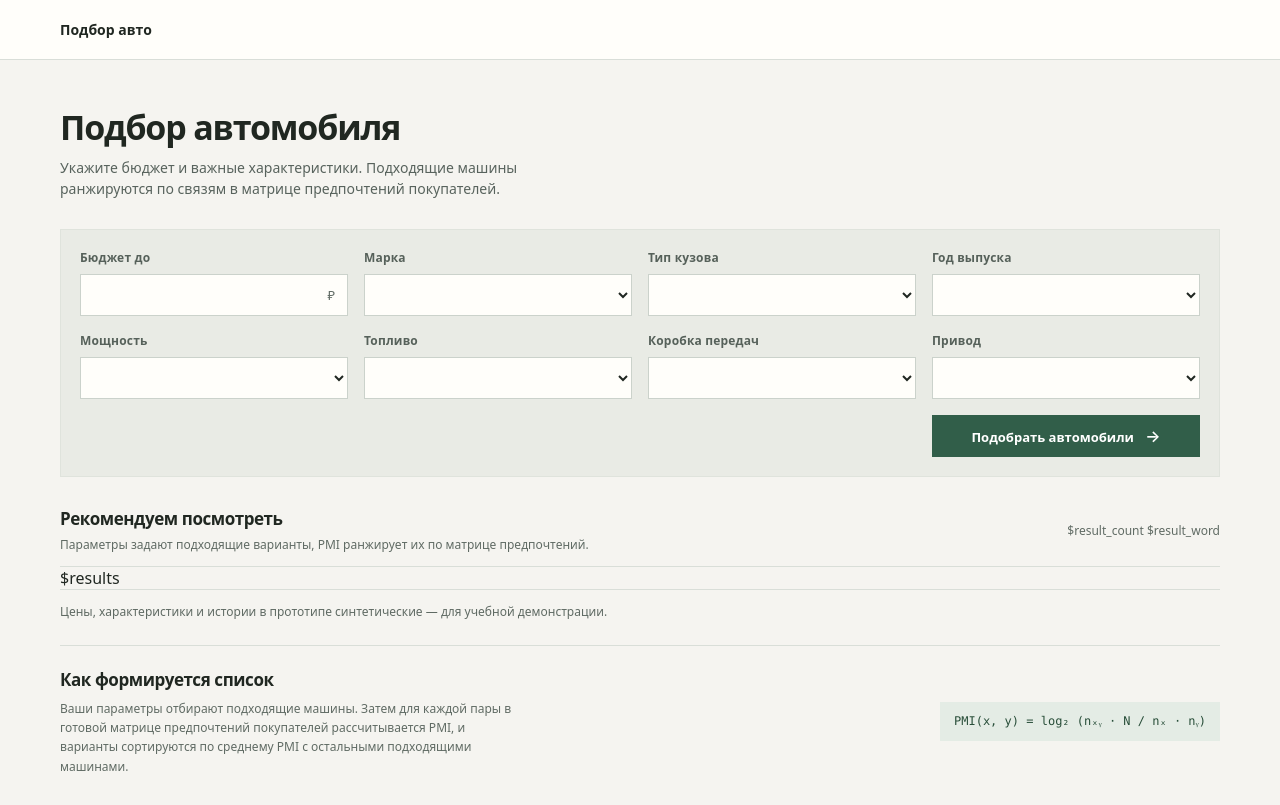
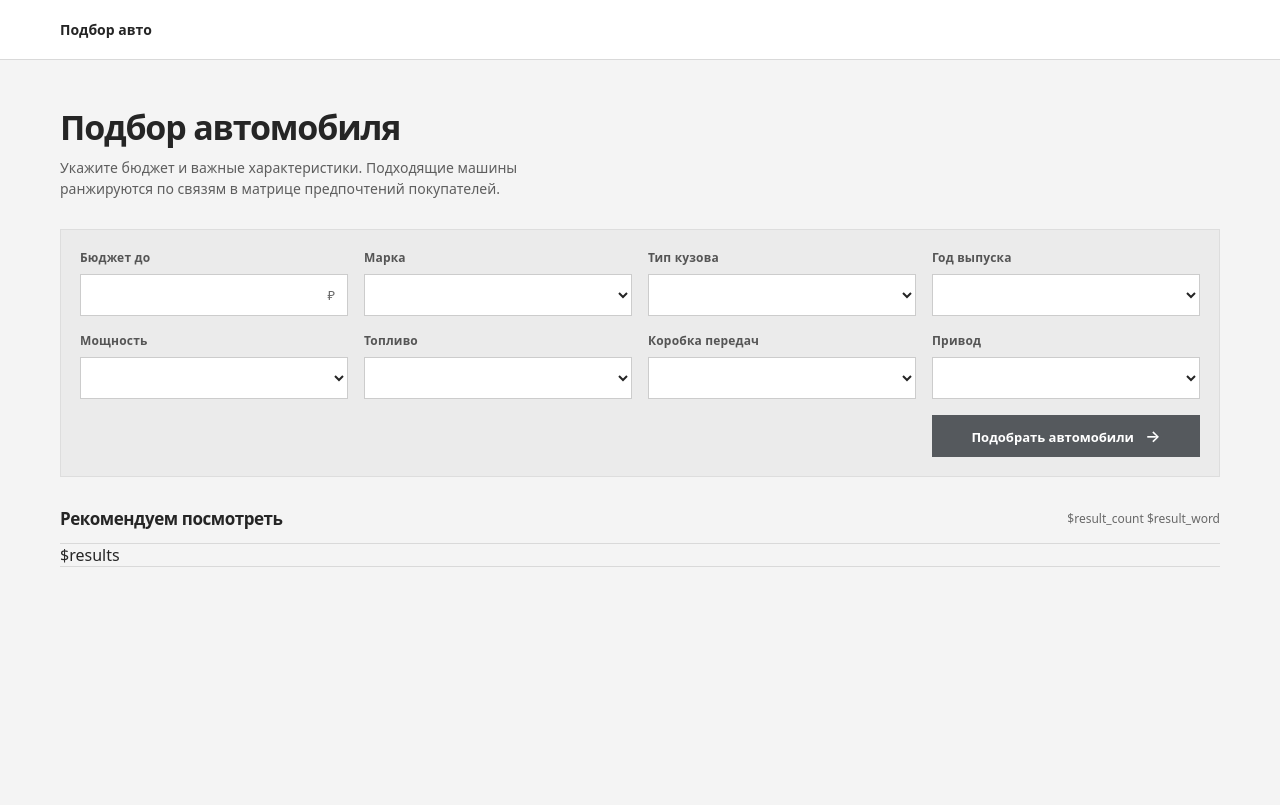
Before and after one commit to nopy4ik/recSys, a Python web app: template templates/index.html in a window 1280 px wide. After the commit the page ends 567 px from the top, so only its background shows below. Run offline with Jinja, Linux system fonts and the light colour scheme; the template is opened without the code that fills it, so the values that code supplies are empty.

Commit message:
Remove methodology copy and use grayscale palette

```diff
--- a/static/style.css
+++ b/static/style.css
@@ -1,12 +1,12 @@
 :root {
   color-scheme: light;
-  --paper: #f5f4f0;
-  --surface: #fffefa;
-  --ink: #202721;
-  --muted: #606b64;
-  --line: #d9ded8;
-  --accent: #315e49;
-  --accent-soft: #e4ece5;
+  --paper: #f4f4f4;
+  --surface: #ffffff;
+  --ink: #252525;
+  --muted: #686868;
+  --line: #d9d9d9;
+  --accent: #55595d;
+  --accent-soft: #e8e8e8;
   --sans: system-ui, -apple-system, BlinkMacSystemFont, "Segoe UI", sans-serif;
   font-family: var(--sans);
   color: var(--ink);
@@ -17,10 +17,10 @@
 
 * { box-sizing: border-box; }
 body { margin: 0; min-width: 320px; }
-::selection { background: #c8d9ca; color: #17251d; }
+::selection { background: #d5d5d5; color: #202020; }
 button, input, select { font: inherit; }
 button, a, input, select { -webkit-tap-highlight-color: transparent; }
-:focus-visible { outline: 3px solid #799b83; outline-offset: 3px; }
+:focus-visible { outline: 3px solid #85898d; outline-offset: 3px; }
 
 .topbar {
   height: 60px; padding: 0 max(28px, calc((100vw - 1160px) / 2));
@@ -32,48 +32,44 @@ button, a, input, select { -webkit-tap-highlight-color: transparent; }
 main { width: min(1160px, calc(100% - 56px)); margin: 0 auto; }
 .intro { display: flex; justify-content: space-between; align-items: end; padding: 48px 0 30px; }
 h1 { margin: 0; font-size: 34px; line-height: 1.15; letter-spacing: -.035em; font-weight: 620; }
-.lede { max-width: 62ch; margin: 10px 0 0; color: #58635d; font-size: 14px; line-height: 1.5; }
+.lede { max-width: 62ch; margin: 10px 0 0; color: #5e5e5e; font-size: 14px; line-height: 1.5; }
 
-.filters { display: grid; grid-template-columns: repeat(4, minmax(0, 1fr)); gap: 16px; align-items: end; padding: 19px; background: #e9ebe5; border: 1px solid #dfe3dc; }
+.filters { display: grid; grid-template-columns: repeat(4, minmax(0, 1fr)); gap: 16px; align-items: end; padding: 19px; background: #ebebeb; border: 1px solid #dddddd; }
 .field { display: grid; gap: 8px; min-width: 0; }
-.field > span:first-child { color: #56615a; font-size: 12px; font-weight: 650; letter-spacing: .015em; }
-.field select, .input-unit { width: 100%; height: 42px; border: 1px solid #cbd2cb; background: var(--surface); color: var(--ink); }
+.field > span:first-child { color: #555555; font-size: 12px; font-weight: 650; letter-spacing: .015em; }
+.field select, .input-unit { width: 100%; height: 42px; border: 1px solid #cccccc; background: var(--surface); color: var(--ink); }
 .field select { padding: 0 34px 0 12px; border-radius: 0; }
 .input-unit { display: flex; align-items: center; padding-right: 12px; }
 .input-unit input { width: 100%; min-width: 0; padding: 0 10px 0 12px; border: 0; outline: 0; color: var(--ink); background: transparent; }
 .input-unit > span { color: var(--muted); font-size: 13px; }
-.input-unit:focus-within, .field select:focus-visible { outline: 3px solid #799b83; outline-offset: 2px; }
+.input-unit:focus-within, .field select:focus-visible { outline: 3px solid #85898d; outline-offset: 2px; }
 .filters button { grid-column: 4; height: 42px; padding: 0 17px; border: 0; background: var(--accent); color: white; cursor: pointer; font-size: 13px; font-weight: 600; transition: background .16s ease; }
 .filters button span { margin-left: 8px; font-size: 16px; }
-.filters button:hover { background: #254c39; }
-.filters button:active { background: #1c3e2e; }
+.filters button:hover { background: #414548; }
+.filters button:active { background: #34383b; }
 
 .recommendations { padding: 30px 0 24px; }
 .section-head { display: flex; justify-content: space-between; align-items: baseline; gap: 12px; border-bottom: 1px solid var(--line); padding-bottom: 13px; }
-.section-head h2, .methodology h2 { margin: 0; font-size: 17px; font-weight: 650; letter-spacing: -.025em; }
+.section-head h2 { margin: 0; font-size: 17px; font-weight: 650; letter-spacing: -.025em; }
 .section-head > span, .result-count { color: var(--muted); font-size: 12px; white-space: nowrap; }
 .results-head { align-items: center; }
 .results-head p { margin: 6px 0 0; color: var(--muted); font-size: 12px; }
 .result-list { border-bottom: 1px solid var(--line); }
 .result-row { display: grid; grid-template-columns: 34px minmax(0, 1fr) 94px 112px; gap: 15px; align-items: center; min-height: 101px; border-bottom: 1px solid var(--line); }
 .result-row:last-child { border-bottom: 0; }
-.rank { align-self: start; padding-top: 22px; color: #69766e; font-size: 12px; font-variant-numeric: tabular-nums; }
+.rank { align-self: start; padding-top: 22px; color: #707070; font-size: 12px; font-variant-numeric: tabular-nums; }
 .car-main h3 { margin: 0; font-size: 15px; font-weight: 650; letter-spacing: -.02em; }
 .car-main p { margin: 5px 0 0; color: var(--muted); font-size: 12px; line-height: 1.45; }
-.car-main .reason { color: #38483d; font-size: 12px; }
+.car-main .reason { color: #424242; font-size: 12px; }
 .reason span { color: var(--muted); }
 .car-score { display: grid; justify-items: start; gap: 4px; }
 .car-score strong { color: var(--accent); font-size: 17px; font-weight: 650; font-variant-numeric: tabular-nums; }
 .car-score span { color: var(--muted); font-size: 12px; }
-.price { justify-self: end; color: #3d4941; font-size: 13px; font-weight: 600; font-variant-numeric: tabular-nums; }
-.data-note { margin: 13px 0 0; color: #5f6a63; font-size: 12px; line-height: 1.5; }
+.price { justify-self: end; color: #414141; font-size: 13px; font-weight: 600; font-variant-numeric: tabular-nums; }
 .empty { padding: 42px 12px; text-align: center; color: var(--muted); }
 .empty strong { color: var(--ink); font-size: 14px; }
 .empty p { margin: 8px 0 0; font-size: 12px; }
 
-.methodology { display: flex; justify-content: space-between; align-items: center; gap: 28px; padding: 22px 0 29px; border-top: 1px solid var(--line); }
-.methodology p { max-width: 67ch; margin: 8px 0 0; color: var(--muted); font-size: 12px; line-height: 1.6; }
-.methodology code { flex: none; padding: 12px 14px; color: #284e39; background: var(--accent-soft); font-family: "SFMono-Regular", Consolas, monospace; font-size: 12px; }
 footer { display: flex; justify-content: space-between; gap: 20px; padding: 20px max(28px, calc((100vw - 1160px) / 2)); border-top: 1px solid var(--line); background: var(--surface); color: var(--muted); font-size: 12px; }
 
 @media (max-width: 880px) {
@@ -83,7 +79,6 @@ footer { display: flex; justify-content: space-between; gap: 20px; padding: 20px
   .content-grid { grid-template-columns: 220px minmax(0, 1fr); gap: 28px; }
   .result-row { grid-template-columns: 26px minmax(0, 1fr) 77px; gap: 11px; }
   .price { grid-column: 2 / 4; justify-self: start; margin: -16px 0 11px; font-size: 12px; }
-  .methodology { align-items: start; flex-direction: column; }
 }
 @media (max-width: 620px) {
   .topbar { height: 58px; padding: 0 18px; }
@@ -99,7 +94,6 @@ footer { display: flex; justify-content: space-between; gap: 20px; padding: 20px
   .car-main h3 { font-size: 14px; }
   .car-score strong { font-size: 15px; }
   .price { margin-top: -14px; }
-  .methodology code { max-width: 100%; overflow-wrap: anywhere; font-size: 11px; }
 }
 @media (prefers-reduced-motion: reduce) {
   *, *::before, *::after { scroll-behavior: auto !important; transition-duration: .01ms !important; }
--- a/templates/index.html
+++ b/templates/index.html
@@ -33,14 +33,8 @@
     </form>
 
     <section class="recommendations" aria-labelledby="results-title">
-        <div class="section-head results-head"><div><h2 id="results-title">Рекомендуем посмотреть</h2><p>Параметры задают подходящие варианты, PMI ранжирует их по матрице предпочтений.</p></div><span class="result-count">$result_count $result_word</span></div>
+        <div class="section-head results-head"><h2 id="results-title">Рекомендуем посмотреть</h2><span class="result-count">$result_count $result_word</span></div>
         <div class="result-list">$results</div>
-        <p class="data-note">Цены, характеристики и истории в прототипе синтетические — для учебной демонстрации.</p>
-    </section>
-
-    <section class="methodology">
-      <div><h2>Как формируется список</h2><p>Ваши параметры отбирают подходящие машины. Затем для каждой пары в готовой матрице предпочтений покупателей рассчитывается PMI, и варианты сортируются по среднему PMI с остальными подходящими машинами.</p></div>
-      <code>PMI(x, y) = log₂ (nₓᵧ · N / nₓ · nᵧ)</code>
     </section>
   </main>
 
```
